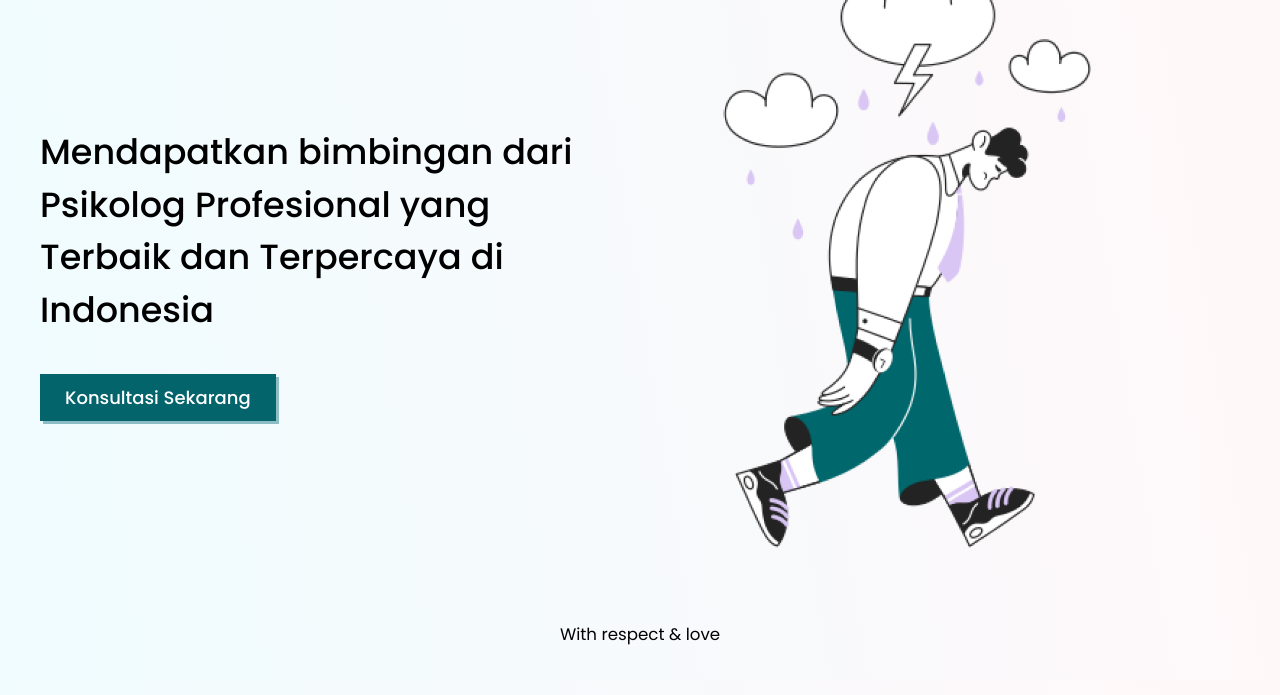
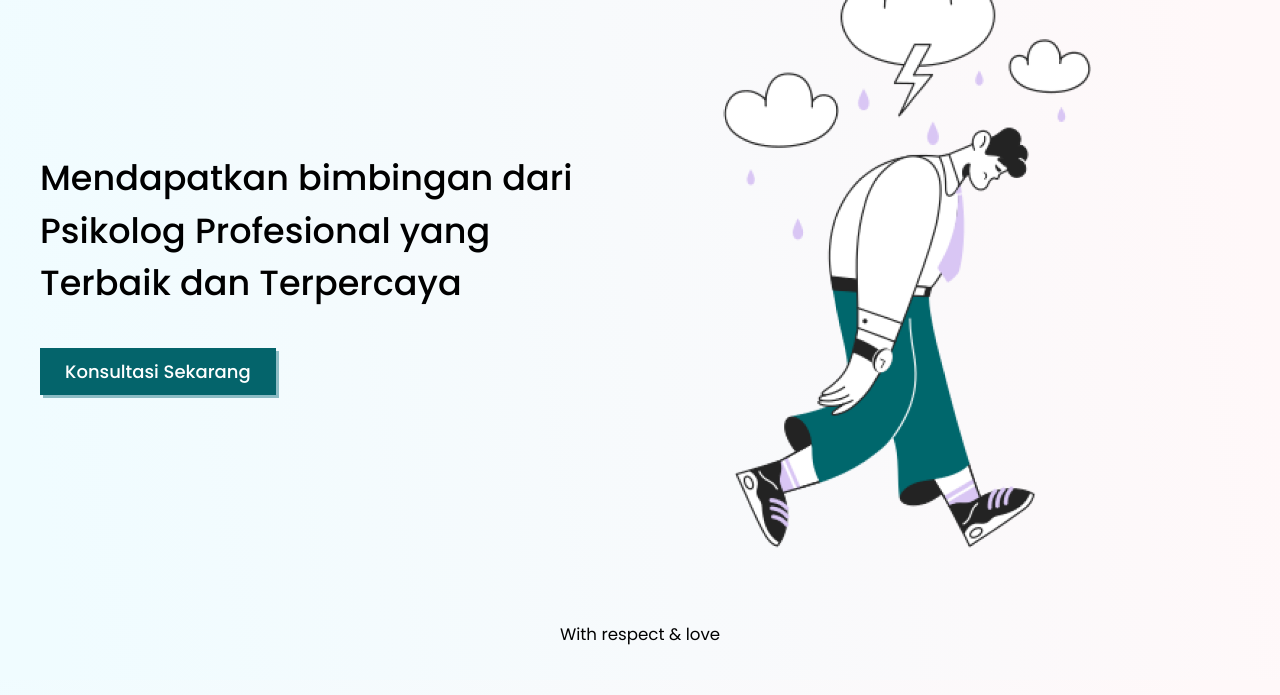
Before and after one commit to jiwakukonsultasi/jiwakukonsultasi.github.io, a plain HTML site: page index.html in a window 1280 px wide. Shown: the part 105-800 px from the top of the page. Drawn offline with Linux system fonts and the light colour scheme.

Commit message:
Update index.html

```diff
--- a/index.html
+++ b/index.html
@@ -22,7 +22,7 @@
 	<section id="main">
 		<div class="flex-sect">
 			<div class="flex1">
-				<h1>Mendapatkan bimbingan dari Psikolog Profesional yang Terbaik dan Terpercaya di Indonesia</h1>
+				<h1>Mendapatkan bimbingan dari Psikolog Profesional yang Terbaik dan Terpercaya</h1>
 				<a href="https://docs.google.com/forms/d/e/1FAIpQLSewMOunXpH866mUcjRFlcYRP8tzIevf2IbfHpRIRFo3ZrYNHQ/viewform" target="_blank">Konsultasi Sekarang</a>
 			</div>
 			<div class="flex2">
```
